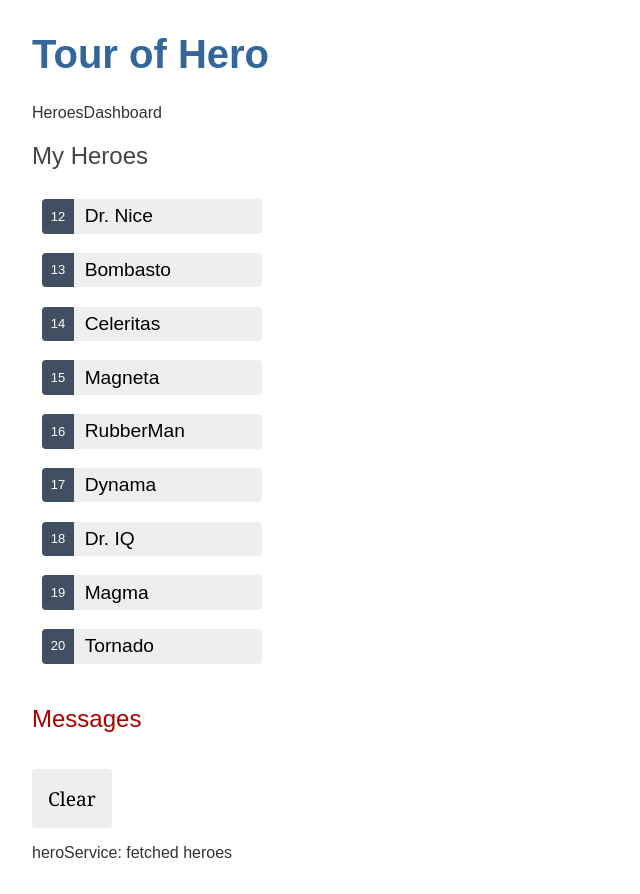
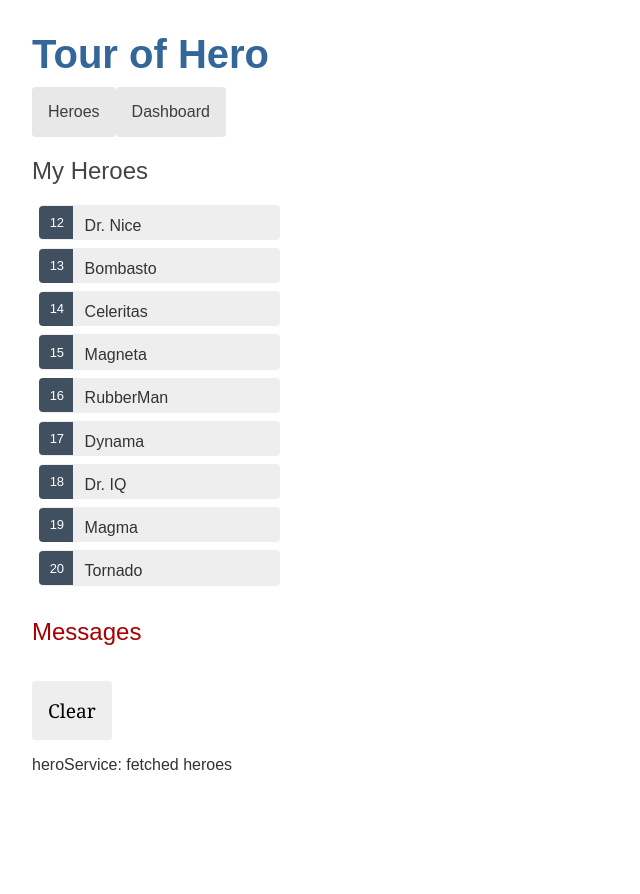
Before and after one commit to meth0xy/Tour-of-Heros, an Angular app: page /heroes in a window 1280 px wide. Shown: the whole page, without its empty margins (0-640 px from the left). After the commit the page ends 806 px from the top, so only its background shows below. Built offline with nearby package versions, Linux system fonts and the light colour scheme.

Commit message:
Add Routerlinks for Dashboard Heros / HeroList in HeroComponent * Add Stylings

```diff
--- a/src/app/app.component.scss
+++ b/src/app/app.component.scss
@@ -0,0 +1,21 @@
+/* AppComponent's private CSS styles */
+h1 {
+  margin-bottom: 0;
+}
+nav a {
+  padding: 1rem;
+  text-decoration: none;
+  margin-top: 10px;
+  display: inline-block;
+  background-color: #e8e8e8;
+  color: #3d3d3d;
+  border-radius: 4px;
+}
+
+nav a:hover {
+  color: white;
+  background-color: #42545c;
+}
+nav a:active {
+  background-color: black;
+}
--- a/src/app/app.component.ts
+++ b/src/app/app.component.ts
@@ -1,13 +1,12 @@
 import { Component } from '@angular/core';
 import { CommonModule } from '@angular/common';
-import { RouterOutlet } from '@angular/router';
-import { HeroesComponent } from './heroes/heroes.component';
+import { RouterLink, RouterOutlet } from '@angular/router';
 import { MessagesComponent } from './messages/messages.component';
 
 @Component({
   selector: 'app-root',
   standalone: true,
-  imports: [CommonModule, RouterOutlet, HeroesComponent, MessagesComponent],
+  imports: [CommonModule, RouterOutlet, MessagesComponent, RouterLink],
   templateUrl: './app.component.html',
   styleUrl: './app.component.scss'
 })
--- /dev/null
+++ b/src/app/dashboard/dashboard.component.html
@@ -0,0 +1,4 @@
+<h2>Top Heroes</h2>
+<div class="heroes-menu">
+  <a *ngFor="let hero of heroes" routerLink="/detail/{{hero.id}}">{{hero.name}}</a>
+</div>
--- /dev/null
+++ b/src/app/dashboard/dashboard.component.scss
@@ -0,0 +1,50 @@
+/* DashboardComponent's private CSS styles */
+
+h2 {
+  text-align: center;
+}
+
+.heroes-menu {
+  padding: 0;
+  margin: auto;
+  max-width: 1000px;
+
+  /* flexbox */
+  display: flex;
+  flex-direction: row;
+  flex-wrap: wrap;
+  justify-content: space-around;
+  align-content: flex-start;
+  align-items: flex-start;
+}
+
+a {
+  background-color: #3f525c;
+  border-radius: 2px;
+  padding: 1rem;
+  font-size: 1.2rem;
+  text-decoration: none;
+  display: inline-block;
+  color: #fff;
+  text-align: center;
+  width: 100%;
+  min-width: 70px;
+  margin: 0.5rem auto;
+  box-sizing: border-box;
+
+  /* flexbox */
+  order: 0;
+  flex: 0 1 auto;
+  align-self: auto;
+}
+
+@media (min-width: 600px) {
+  a {
+    width: 18%;
+    box-sizing: content-box;
+  }
+}
+
+a:hover {
+  background-color: #000;
+}
--- /dev/null
+++ b/src/app/dashboard/dashboard.component.ts
@@ -0,0 +1,26 @@
+import { Component, Input } from '@angular/core';
+import { Hero } from '../hero';
+import { CommonModule } from '@angular/common';
+import { RouterLink } from '@angular/router';
+import { HeroService } from '../hero.service';
+
+@Component({
+  selector: 'app-dashboard',
+  standalone: true,
+  imports: [CommonModule, RouterLink],
+  templateUrl: './dashboard.component.html',
+  styleUrl: './dashboard.component.scss'
+})
+export class DashboardComponent {
+  heroes! : Hero[];
+  constructor(private heroService : HeroService ) {}
+
+  ngOnInit() {
+    this.getHeroes();
+  }
+
+  getHeroes() {
+    this.heroService.getHeros().subscribe(heroes => this.heroes = heroes);
+  }
+
+}
--- a/src/app/heroes/heroes.component.html
+++ b/src/app/heroes/heroes.component.html
@@ -1,11 +1,9 @@
 <h2>My Heroes</h2>
 <ul class="heroes">
   <li *ngFor="let hero of heroes">
-    <button [class.selected]="hero === currentSelectedHero" type="button" (click)="selectHero(hero)">
-      <span class="badge">{{hero.id}}</span>
-      <span class="name">{{hero.name}}</span>
-    </button>
+    <a routerLink="/detail/{{hero.id}}">
+      <span class="badge">{{hero.id}}</span>{{hero.name}}
+    </a>
   </li>
 </ul>
 <div *ngIf="currentSelectedHero">
-<app-hero-details [currentSelectedHero]="currentSelectedHero" (closeDetails)="selectHero(undefined)"/>
--- a/src/app/heroes/heroes.component.scss
+++ b/src/app/heroes/heroes.component.scss
@@ -5,49 +5,35 @@
   padding: 0;
   width: 15em;
 }
-
 .heroes li {
-  display: flex;
+  position: relative;
+  cursor: pointer;
 }
 
-.heroes button {
-  flex: 1;
-  cursor: pointer;
-  position: relative;
-  left: 0;
-  background-color: #eee;
-  margin: 0.5em;
-  padding: 0;
-  border-radius: 4px;
-  display: flex;
-  align-items: stretch;
-  height: 1.8em;
-}
-
-.heroes button:hover {
-  color: #2c3a41;
-  background-color: #e6e6e6;
+.heroes li:hover {
   left: 0.1em;
 }
 
-.heroes button:active {
+.heroes a {
+  color: #333;
+  text-decoration: none;
+  background-color: #eee;
+  margin: 0.5em;
+  padding: 0.3em 0;
+  height: 1.6em;
+  border-radius: 4px;
+  display: block;
+  width: 100%;
+}
+
+.heroes a:hover {
+  color: #2c3a41;
+  background-color: #e6e6e6;
+}
+
+.heroes a:active {
   background-color: #525252;
   color: #fafafa;
-}
-
-.heroes button.selected {
-  background-color: black;
-  color: white;
-}
-
-.heroes button.selected:hover {
-  background-color: #505050;
-  color: white;
-}
-
-.heroes button.selected:active {
-  background-color: black;
-  color: white;
 }
 
 .heroes .badge {
@@ -57,10 +43,12 @@
   padding: 0.8em 0.7em 0 0.7em;
   background-color: #405061;
   line-height: 1em;
+  position: relative;
+  left: -1px;
+  top: -4px;
+  height: 1.8em;
+  min-width: 16px;
+  text-align: right;
   margin-right: 0.8em;
   border-radius: 4px 0 0 4px;
 }
-
-.heroes .name {
-  align-self: center;
-}
--- a/src/app/heroes/heroes.component.ts
+++ b/src/app/heroes/heroes.component.ts
@@ -2,14 +2,14 @@ import { Component } from '@angular/core';
 import { CommonModule } from '@angular/common';
 import { FormsModule } from '@angular/forms';
 import { Hero } from '../hero';
-import { HeroDetailsComponent } from '../hero-details/hero-details.component';
 import { HeroService } from '../hero.service';
 import { MessageService } from '../message.service';
+import { RouterLink } from '@angular/router';
 
 @Component({
   selector: 'app-heroes',
   standalone: true,
-  imports: [CommonModule, FormsModule, HeroDetailsComponent],
+  imports: [CommonModule, FormsModule, RouterLink],
   templateUrl: './heroes.component.html',
   styleUrl: './heroes.component.scss'
 })
@@ -24,11 +24,6 @@ export class HeroesComponent {
     this.getHeroes();
   }
 
-  selectHero (hero: Hero | undefined) {
-    this.currentSelectedHero = hero;
-    this.messageService.add(`HeroesComponent: Selected hero id=${hero?.id}`)
-  }
-
   getHeroes () {
     this.heroService.getHeros().subscribe(heroes => this.heroes = heroes);
   }
```
Also changed, not shown: 1 other file (tests, documents, lock files or other folders).
